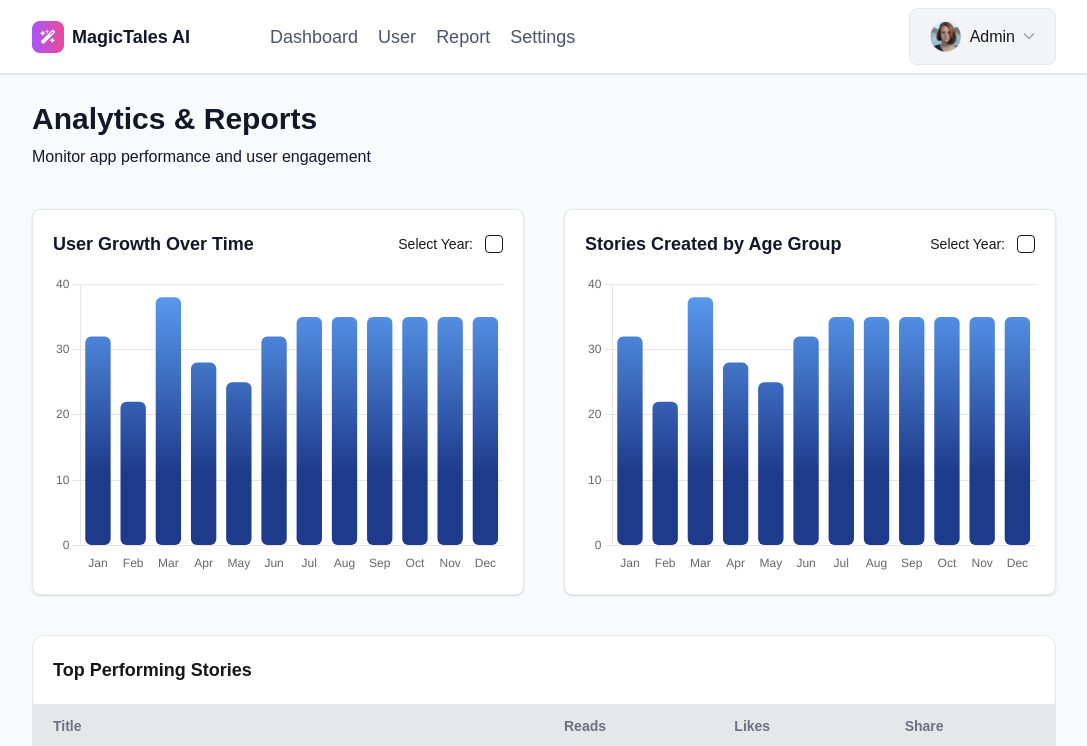
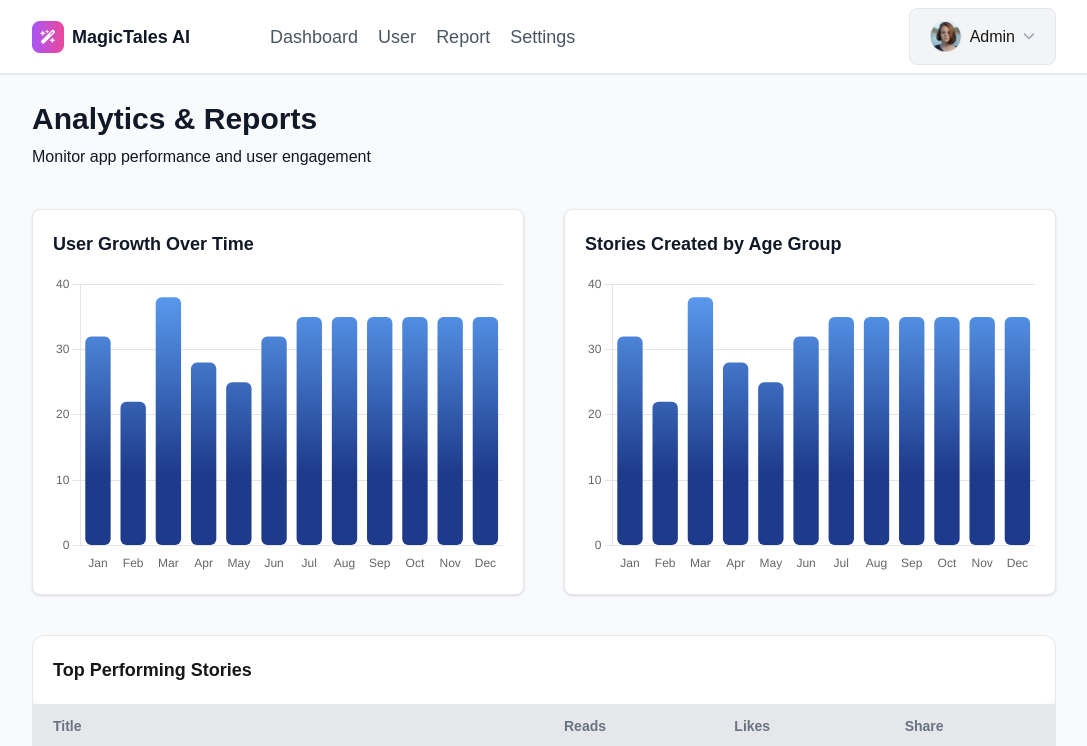
Before and after one commit to fuadhossainnishad/admincore, a Next.js app: page /reports in a window 1280 px wide. Shown: the top 746 px of the page, without its empty margins (96-1183 px from the left). Built offline with nearby package versions, Linux system fonts and the light colour scheme.

Commit message:
update dashboard

```diff
--- a/src/app/(admin)/reports/page.tsx
+++ b/src/app/(admin)/reports/page.tsx
@@ -1,19 +1,17 @@
 "use client";
-import React, { useState } from "react";
+import React from "react";
 import StoriesTable from "./_components/StoriesTable";
 import UserGrowthChart from "./_components/charts/Charts";
-import YearPicker from "./_components/YearPicker"; // Import YearPicker component
+// import YearPicker from "./_components/YearPicker"; // Import YearPicker component
 
 export default function ReportsPage() {
   // Set the default selected year to the current year
-  const [selectedYear, setSelectedYear] = useState<string>(
-    new Date().getFullYear().toString()
-  );
+  const selectedYear = new Date().getFullYear().toString();
 
   // Handle year change
-  const handleYearChange = (year: string) => {
-    setSelectedYear(year);
-  };
+  // const handleYearChange = (year: string) => {
+  //   setSelectedYear(year);
+  // };
 
   return (
     <main className="space-y-10">
@@ -30,10 +28,10 @@ export default function ReportsPage() {
             <h1 className="text-[#111827] font-semibold text-lg">
               User Growth Over Time
             </h1>
-            <YearPicker
+            {/* <YearPicker
               selectedYear={selectedYear}
               onYearChange={handleYearChange}
-            />
+            /> */}
           </div>
 
           <UserGrowthChart selectedYear={selectedYear} />
@@ -43,10 +41,10 @@ export default function ReportsPage() {
             <h1 className="text-[#111827] font-semibold text-lg">
               Stories Created by Age Group
             </h1>
-            <YearPicker
+            {/* <YearPicker
               selectedYear={selectedYear}
               onYearChange={handleYearChange}
-            />
+            /> */}
           </div>
 
           <UserGrowthChart selectedYear={selectedYear} />
```
